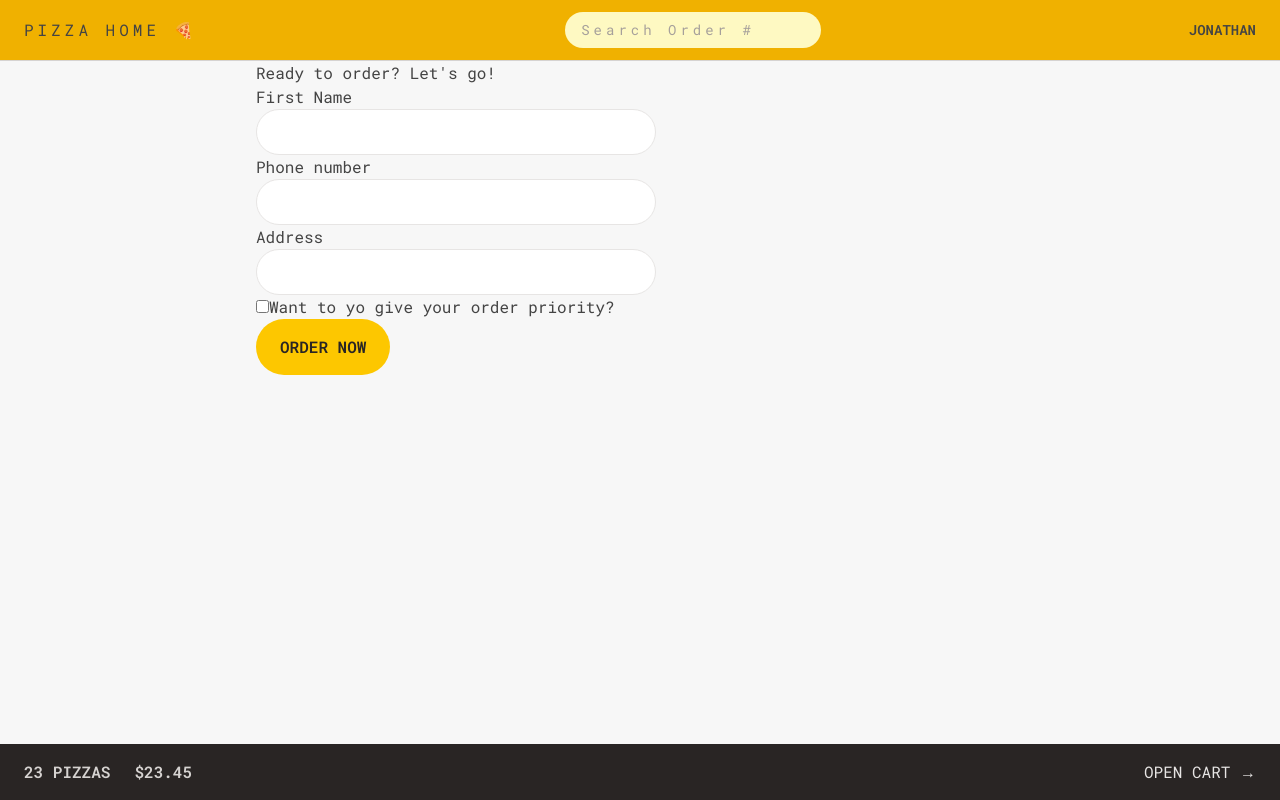
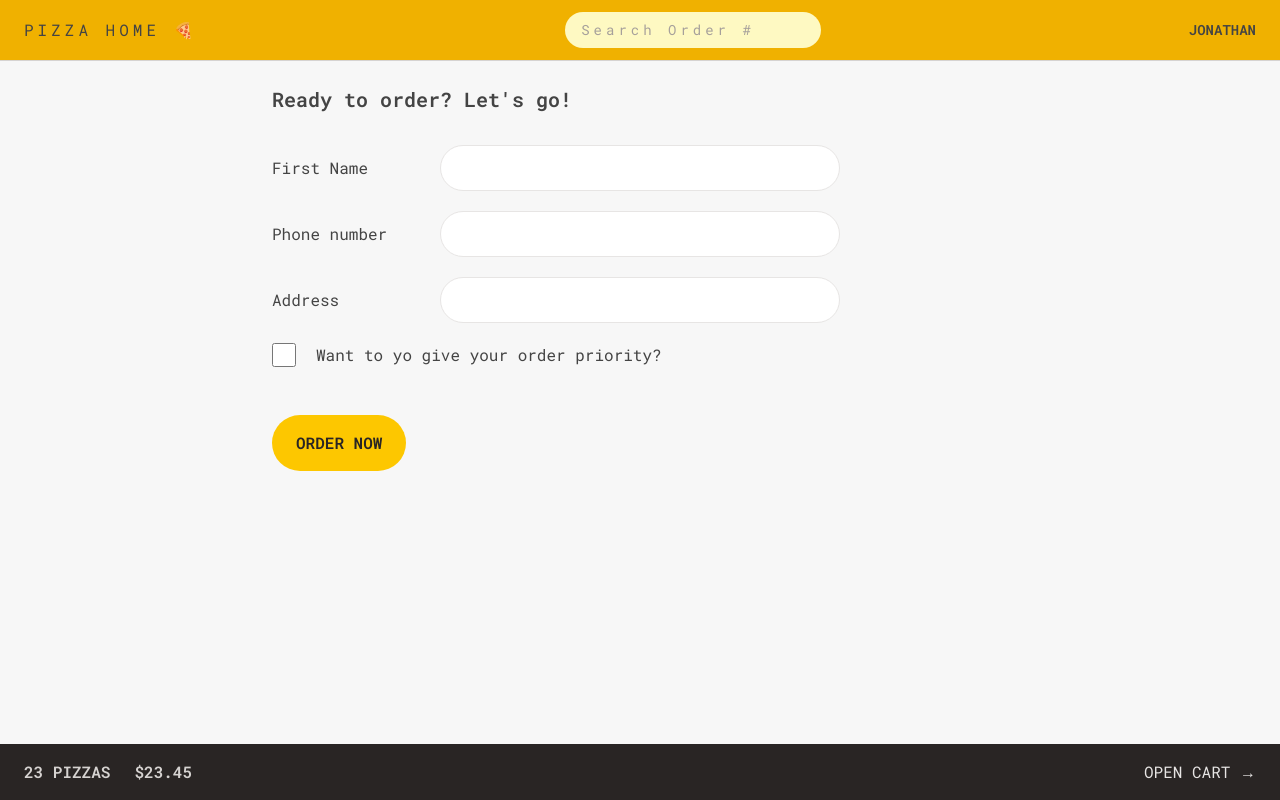
Before and after one commit to joncoe/learning-and-practice-react-pizza-shop, a React (Vite) app: page /order/new in a window 1280 px wide. Built offline with nearby package versions, Linux system fonts and the light colour scheme.

Commit message:
Order form styles, add Emoji favicon

```diff
--- a/src/features/order/CreateOrder.jsx
+++ b/src/features/order/CreateOrder.jsx
@@ -41,40 +41,45 @@ function CreateOrder() {
   const cart = fakeCart;
 
   return (
-    <div>
-      <h2>Ready to order? Let's go!</h2>
+    <div className="px-4 py-6">
+      <h2 className="mb-8 text-xl font-semibold">Ready to order? Let's go!</h2>
 
       {/*
       // Action is not necessary, but it will work.
       <Form method="POST" action="/order/new"> */}
       <Form method="POST">
-        <div>
-          <label>First Name</label>
+        <div className="mb-5 flex flex-col gap-2 sm:flex-row sm:items-center">
+          <label className="sm:basis-40">First Name</label>
           <div>
             <input type="text" name="customer" className="input" required />
           </div>
         </div>
 
-        <div>
-          <label>Phone number</label>
-          <div>
+        <div className="mb-5 flex flex-col gap-2 sm:flex-row sm:items-center">
+          <label className="sm:basis-40">Phone number</label>
+          <div className="grow">
             <input type="tel" name="phone" className="input" required />
+            {formErrors?.phone && (
+              <p className="mt-2 rounded-md bg-red-100 p-2 text-xs text-red-700">
+                {formErrors.phone}
+              </p>
+            )}
           </div>
-          {formErrors?.phone && <p>{formErrors.phone}</p>}
         </div>
 
-        <div>
-          <label>Address</label>
-          <div>
+        <div className="mb-5 flex flex-col gap-2 sm:flex-row sm:items-center">
+          <label className="sm:basis-40">Address</label>
+          <div className="grow">
             <input type="text" name="address" className="input" required />
           </div>
         </div>
 
-        <div>
+        <div className="mb-12 flex items-center gap-5">
           <input
             type="checkbox"
             name="priority"
             id="priority"
+            className="focus: h-6 w-6 accent-yellow-400 outline-none focus:ring focus:ring-yellow-400 focus:ring-offset-2"
             // value={withPriority}
             // onChange={(e) => setWithPriority(e.target.checked)}
           />
```
Also changed, not shown: index.html (+5 -2 lines).
